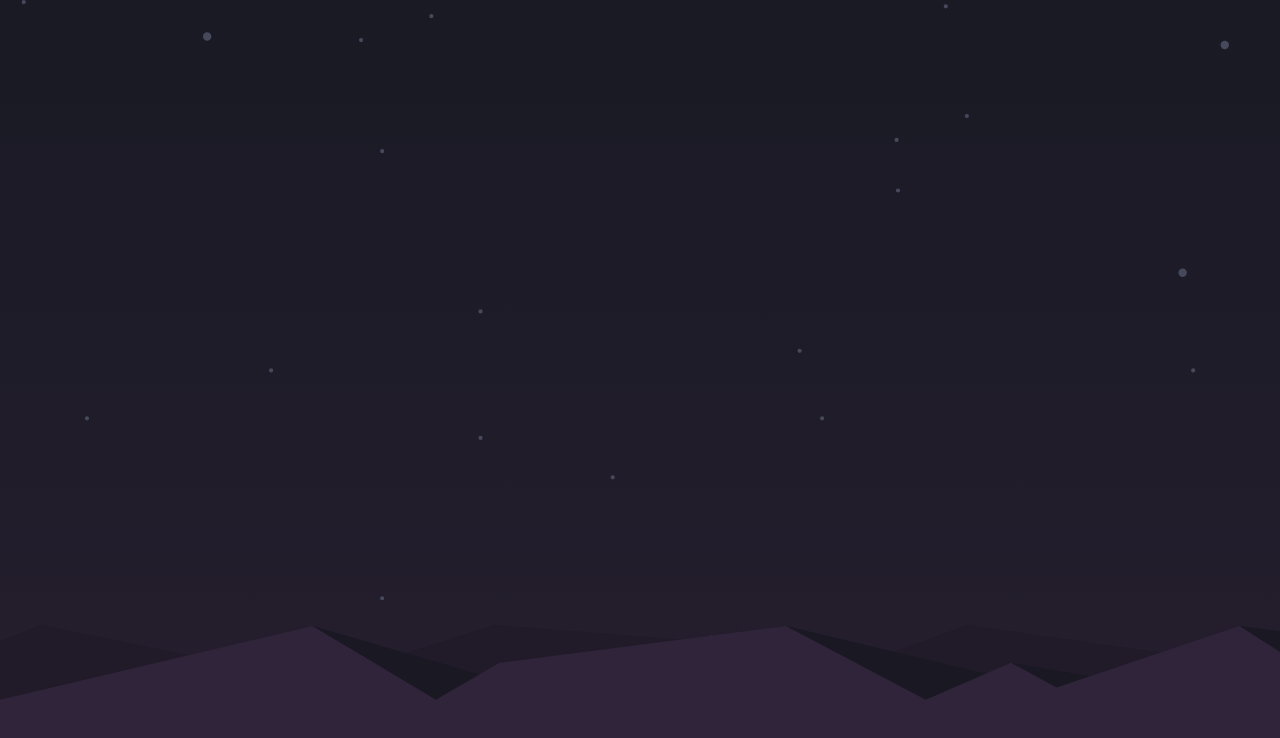
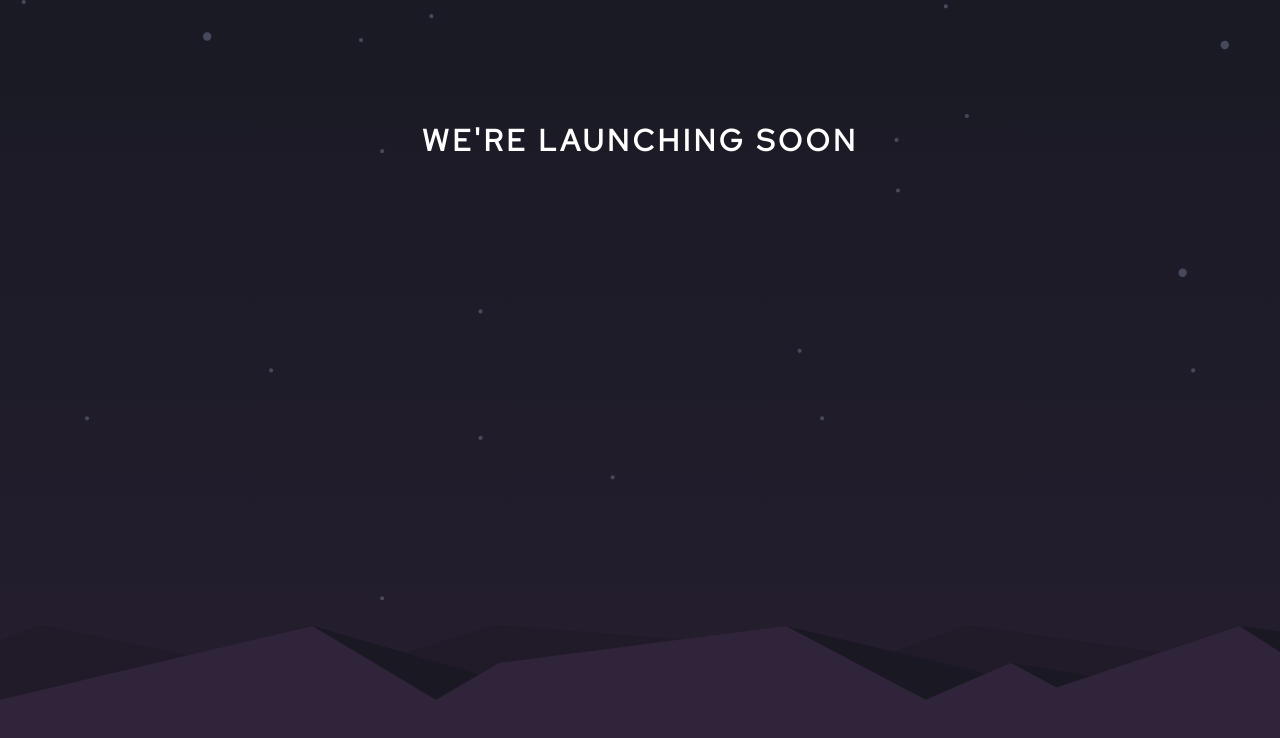
Before and after one commit to AndrejG231/Launch-countdown-timer, a plain HTML site: page public/index.html in a window 1280 px wide. Drawn offline with Linux system fonts and the light colour scheme.

Commit message:
Added Header title

```diff
--- a/public/index.html
+++ b/public/index.html
@@ -9,6 +9,13 @@
     <!-- Css and Js -->
     <link rel="stylesheet" href="styles/main.css" />
     <script src="script/app.js"></script>
+    <!-- Google fonts -->
+    <link rel="preconnect" href="https://fonts.googleapis.com" />
+    <link rel="preconnect" href="https://fonts.gstatic.com" crossorigin />
+    <link
+      href="https://fonts.googleapis.com/css2?family=Red+Hat+Text&display=swap"
+      rel="stylesheet"
+    />
   </head>
   <body>
     <!-- Background -->
@@ -17,5 +24,8 @@
       <img src="images/bg-stars.svg" class="stars" />
     </div>
     <!-- Header title -->
+    <header class="title-container">
+      <h1 class="title">We're launching soon</h1>
+    </header>
   </body>
 </html>
--- a/public/styles/main.css
+++ b/public/styles/main.css
@@ -15,6 +15,7 @@ body {
   margin: 0;
   box-sizing: border-box;
   background-color: var(--grayBlue);
+  user-select: none;
 }
 
 h1,
@@ -30,11 +31,13 @@ h8 {
 }
 
 /* Background */
+
 .background {
   width: 100%;
   height: 100vh;
   overflow: hidden;
   position: absolute;
+  top: 0;
   background: linear-gradient(0deg, var(--bgStart), var(--bgEnd));
   z-index: 1;
 }
@@ -70,3 +73,25 @@ h8 {
     max-height: 40%;
   }
 }
+
+/* End of backgroud */
+
+/* Header */
+
+.title-container {
+  margin-top: 15vh;
+  position: relative;
+  z-index: 3;
+}
+
+.title-container .title {
+  color: var(--white);
+  font-size: 1.875rem;
+  text-align: center;
+  text-transform: uppercase;
+  font-family: "Red Hat Text", sans-serif;
+  font-weight: 700;
+  letter-spacing: 0.2rem;
+}
+
+/* End of header */
```
